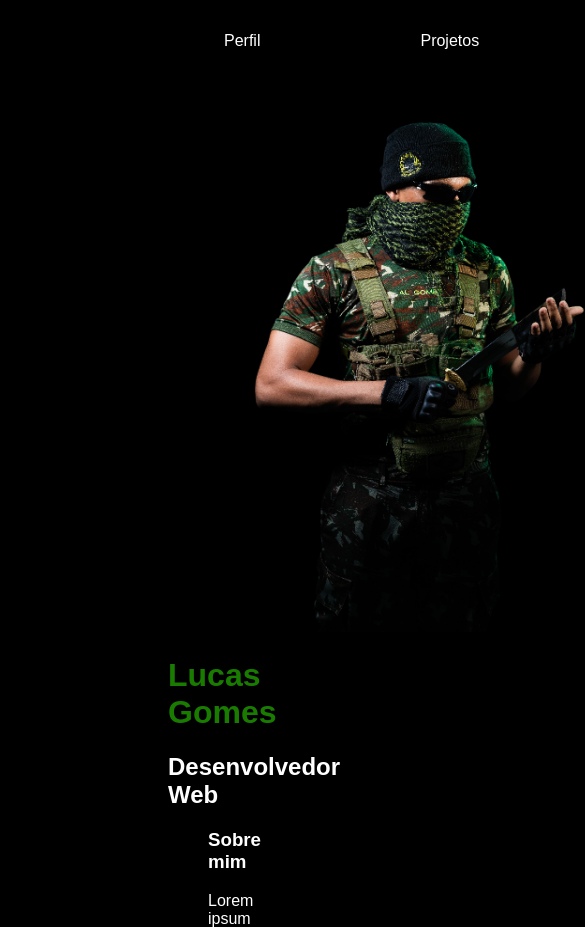
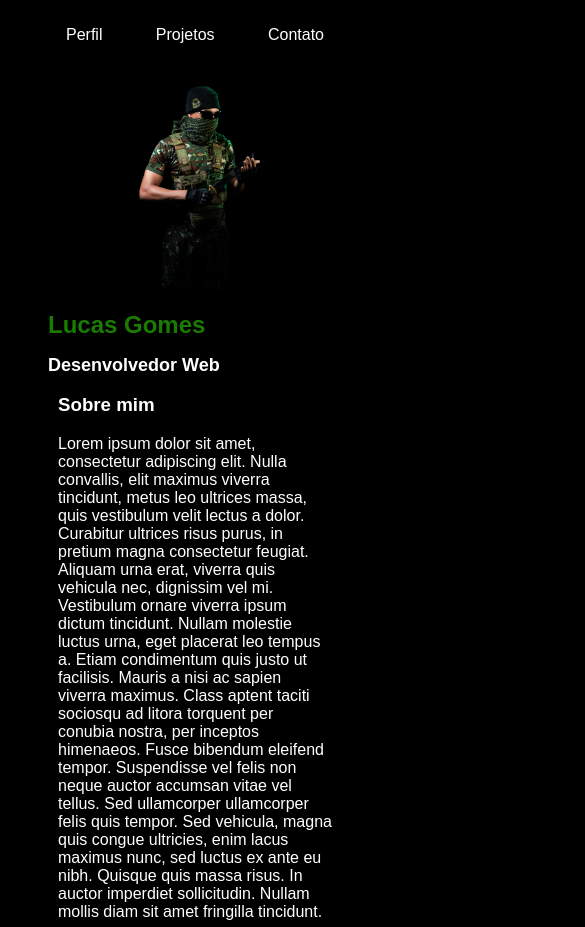
Before and after one commit to equizcode/teste, a plain HTML site: page index.html in a window 390 px wide. Shown: the top 927 px of the page, 585 px wide, since content can reach past the window. Drawn offline with Linux system fonts and the light colour scheme.

Commit message:
Atualização no layout e responsividade

```diff
--- a/style.css
+++ b/style.css
@@ -54,6 +54,52 @@ footer p{
 }
 
 nav a:hover{
-    color: rgb(120, 5, 5);
+    color: rgb(111, 11, 11);
 
 }
+
+@media (max-width: 768px) {
+    * {
+        padding: 0px 10px;
+    }
+
+    img {
+        width: 50%;
+        height: auto;
+    }
+
+    ul {
+        display: flex;
+        justify-content: space-between;
+        align-items: center;
+        padding: 10px;
+    }
+
+    nav a {
+        padding: 8px;
+    }
+
+    h1 {
+        font-size: 24px;
+    }
+
+    h2 {
+        font-size: 18px;
+    }
+
+    }
+    footer {
+        display: flex;
+        justify-content: center;
+
+    }
+
+    footer a {
+        margin: 10px 0;
+    }
+
+    footer img {
+        width: 45px;
+        height: 45px;
+    }
+}
```
